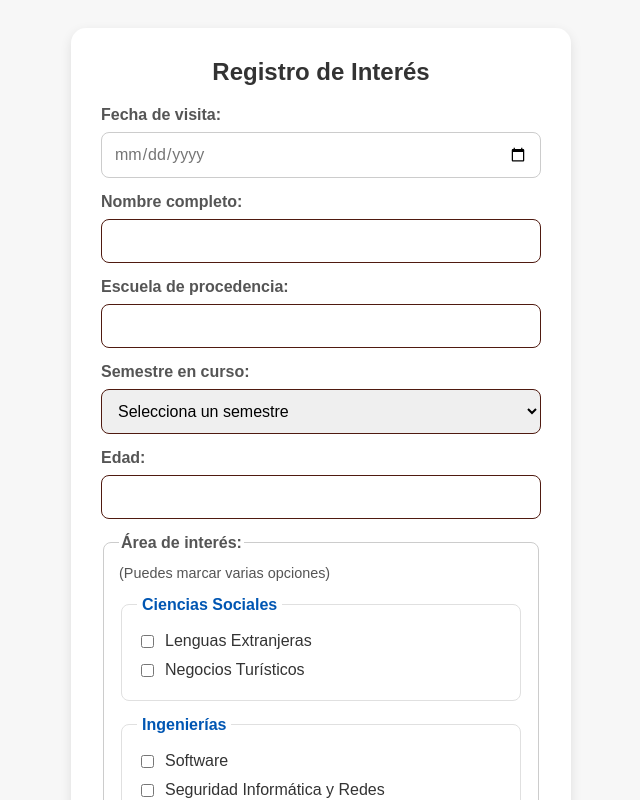
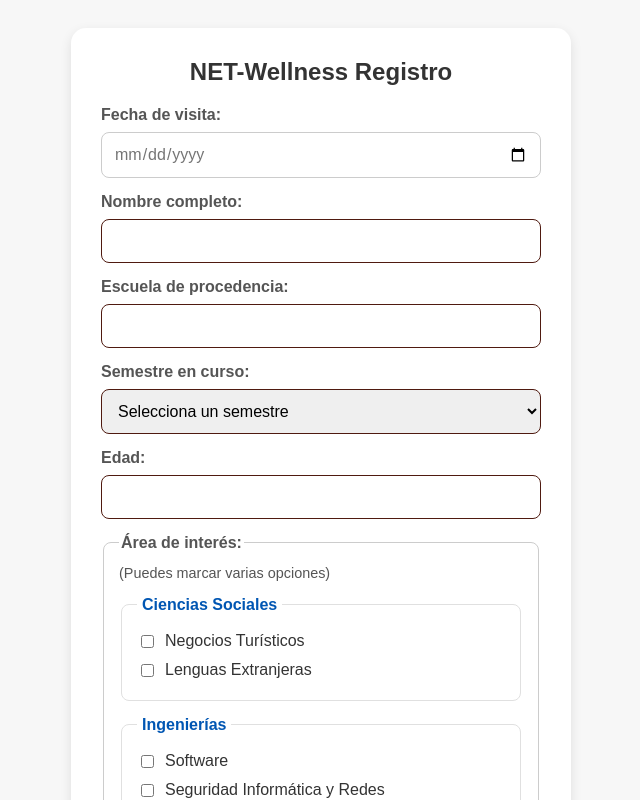
Before and after one commit to kevRG/formulario_hotel, a plain HTML site: page index.html in a window 1280 px wide. Shown: the top 800 px of the page, without its empty margins (319-959 px from the left). Drawn offline with Linux system fonts and the light colour scheme.

Commit message:
Change in the position of the areas and Title

```diff
--- a/index.html
+++ b/index.html
@@ -8,8 +8,10 @@
 </head>
 <body>
 <form id="hotelForm">
+
     <input type="hidden" name="formId" value="registroHotel">
-    <h2>Registro de Interés</h2>
+
+    <h2>NET-Wellness Registro</h2>
 
     <div class="form-group">
         <label for="fecha">Fecha de visita:</label>
@@ -51,12 +53,12 @@
         <fieldset class="sub-fieldset">
             <legend class="sub-legend">Ciencias Sociales</legend>
             <div class="checkbox-option">
+                <input type="checkbox" id="turismo" name="areaInteres" value="Negocios Turísticos">
+                <label for="turismo">Negocios Turísticos</label>
+            </div>
+            <div class="checkbox-option">
                 <input type="checkbox" id="lenguas" name="areaInteres" value="Lenguas Extranjeras">
                 <label for="lenguas">Lenguas Extranjeras</label>
-            </div>
-            <div class="checkbox-option">
-                <input type="checkbox" id="turismo" name="areaInteres" value="Negocios Turísticos">
-                <label for="turismo">Negocios Turísticos</label>
             </div>
         </fieldset>
 
```
